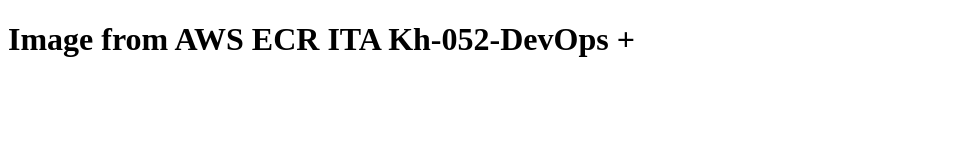
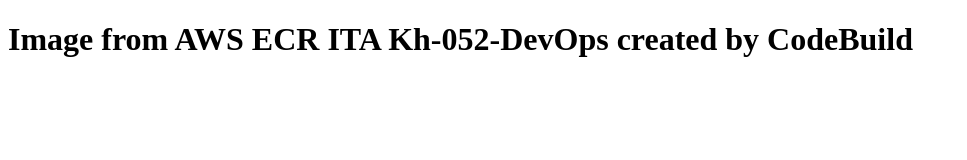
Before and after one commit to valikkr/codebuild, a plain HTML site: page index.html in a window 1280 px wide. Shown: the whole page, without its empty margins (0-967 px from the left). Drawn offline with Linux system fonts and the light colour scheme.

Commit message:
Update index.html

```diff
--- a/index.html
+++ b/index.html
@@ -5,6 +5,6 @@
     <title>Learn AWS and ECS </title>
 </head>
 <body>
-    <h1>Image from AWS ECR ITA Kh-052-DevOps + </h1>
+    <h1>Image from AWS ECR ITA Kh-052-DevOps created by CodeBuild </h1>
 </body>
 </html>
```
